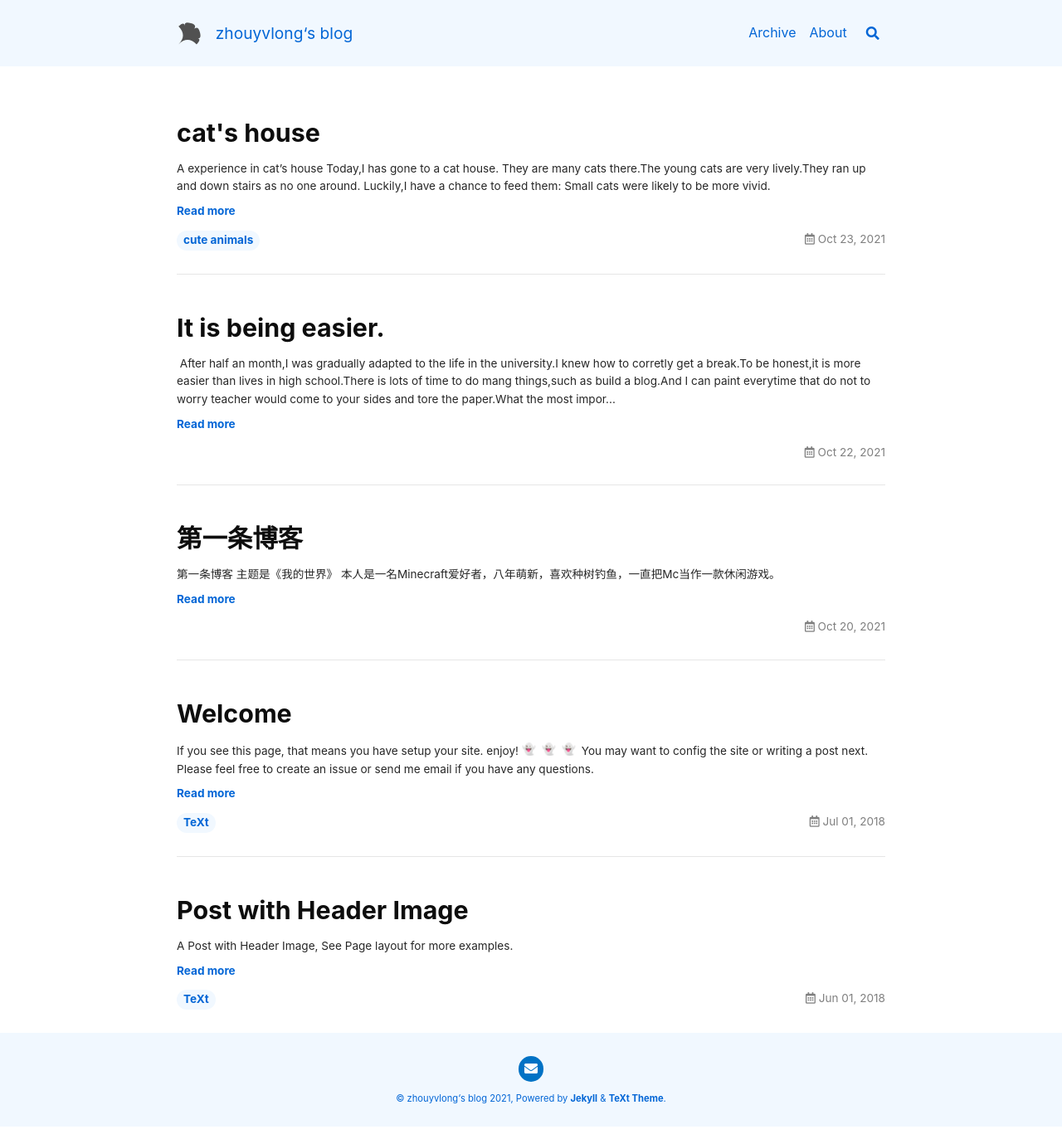
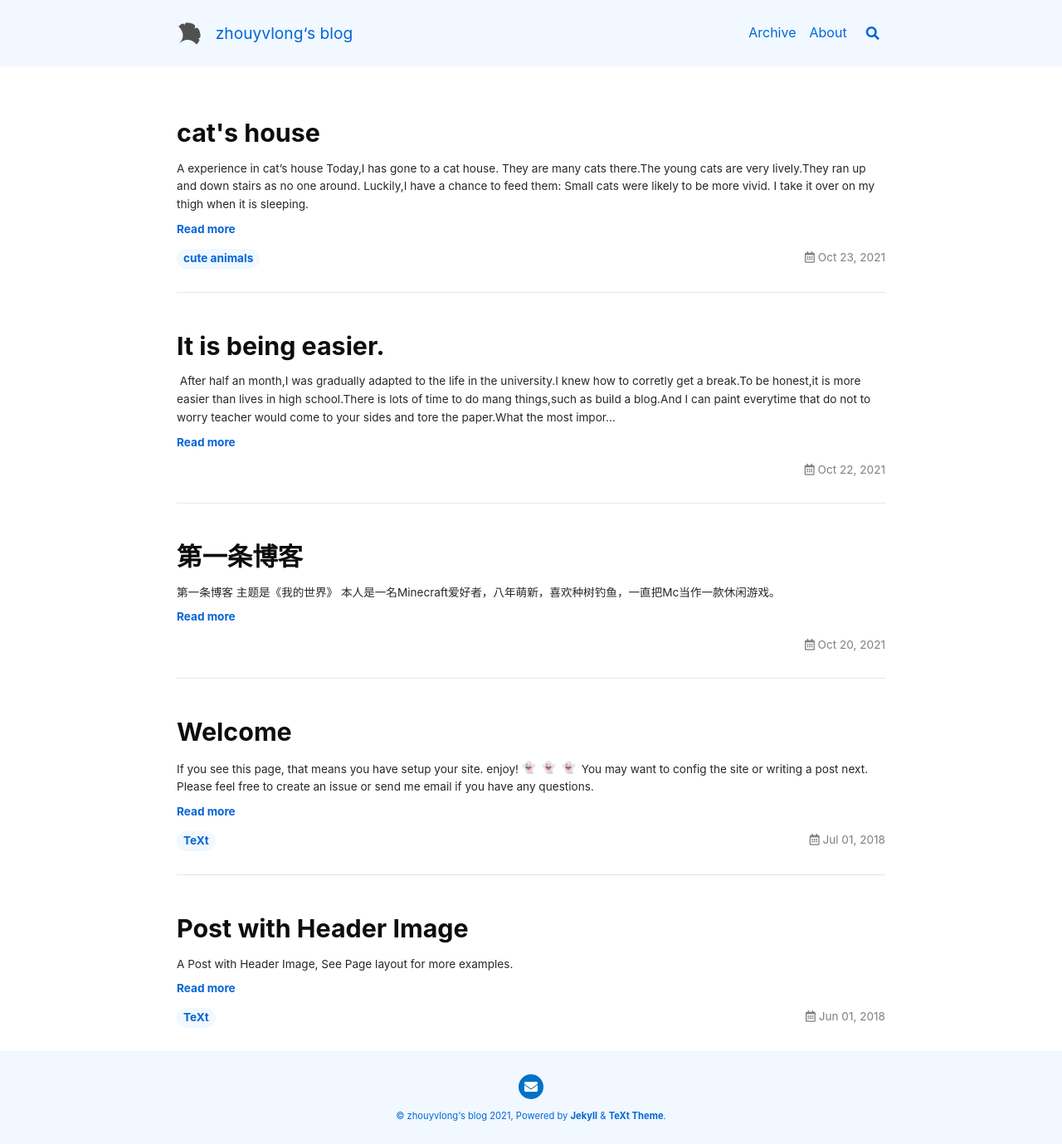
Before and after one commit to icrice/icrice.github.io, a Jekyll site: the page built from index.html, in a window 1280 px wide. Shown: the whole page at 83% size. Built offline with Jekyll 4.4.1, drawn with Linux system fonts in a browser that asks for light colours; nearby versions of some CDN libraries; emoji names are drawn with the system emoji font; the list of posts is cut into pages by our own code; before the commit the page ends 1358 px from its top, so only the background shows below that.

Commit message:
cat house

```diff
--- a/_posts/2021-10-23-cat's house.md
+++ b/_posts/2021-10-23-cat's house.md
@@ -17,3 +17,7 @@ Luckily,I have a chance to feed them:
 ![小猫.png](https://i.loli.net/2021/10/23/a5K61N3rT47YHt9.png)
 
 Small cats were likely to be more vivid.
+
+I take it over on my thigh when it is sleeping.
+
+![猫在睡觉.png](https://i.loli.net/2021/10/23/b7ZtS38Vjny9egP.png)
```
